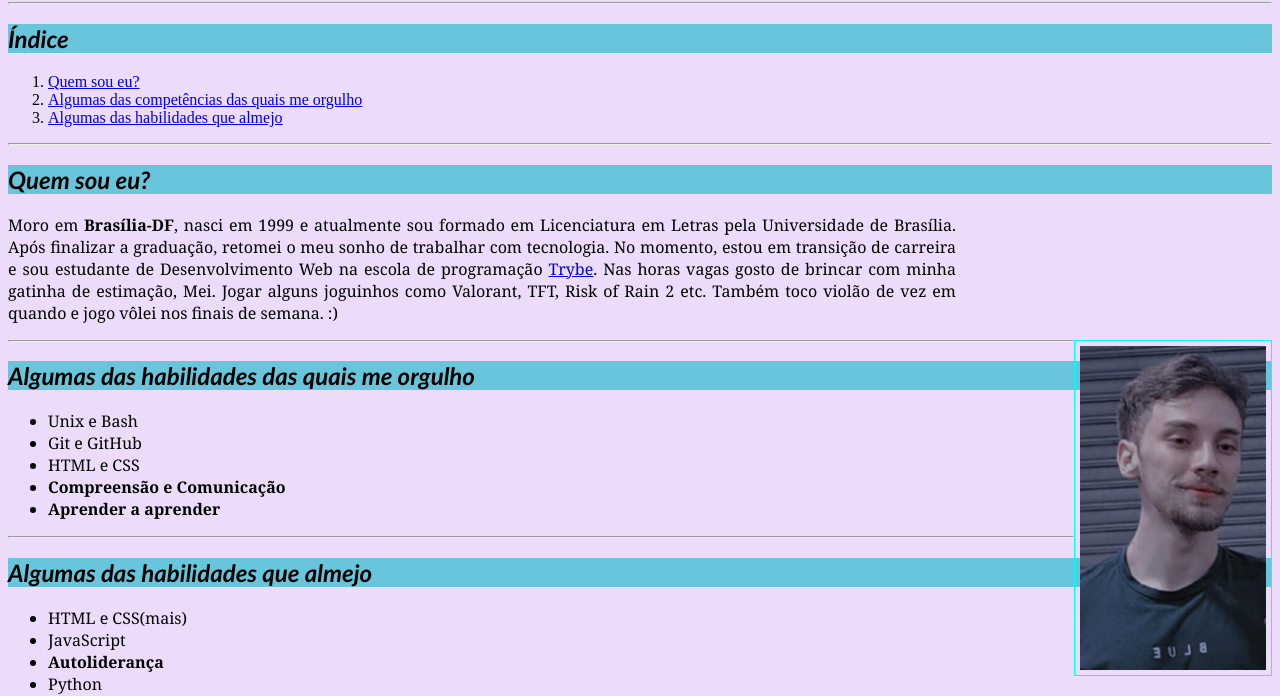
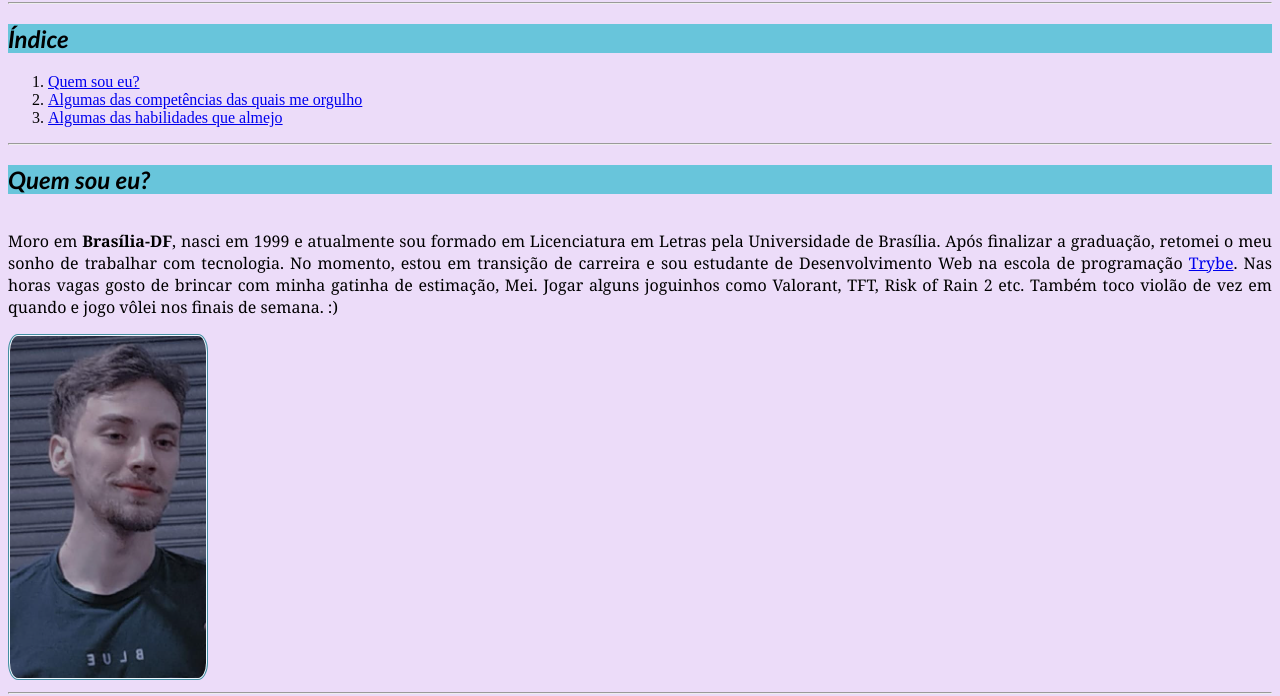
Before and after one commit to coelhoreinaldo/coelhoreinaldo.github.io, a plain HTML site: page index.html in a window 1280 px wide. Shown: the part 123-819 px from the top of the page. Drawn offline with Linux system fonts and the light colour scheme.

```diff
--- a/index.html
+++ b/index.html
@@ -19,8 +19,8 @@
       <li><a href="#skills2">Algumas das habilidades que almejo</a></li>
     </ol>
     <hr />
-    <h2>Quem sou eu?</h2>
     <div>
+      <h2>Quem sou eu?</h2>
       <p id="whoami">
         Moro em <strong>Brasília-DF</strong>, nasci em 1999 e atualmente sou
         formado em Licenciatura em Letras pela Universidade de Brasília. Após
@@ -32,8 +32,8 @@
         joguinhos como Valorant, TFT, Risk of Rain 2 etc. Também toco violão de
         vez em quando e jogo vôlei nos finais de semana. :)
       </p>
+      <img src="me.png" alt="Reinaldo com sua camiseta favorita" id="me"/>
     </div>
-    <div><img src="me.png" alt="Reinaldo com sua camiseta favorita" id="me"/></div>
     <hr />
     <h2 id="skills">Algumas das habilidades das quais me orgulho</h2>
     <ul>
--- a/style.css
+++ b/style.css
@@ -2,8 +2,10 @@
 body{
     background-color: #ecdcf9;
 }
+
 h1,h2{
-    background-color: #68C5DB; font-family: 'Trebuchet MS', 'Lucida Sans Unicode', 'Lucida Grande', 'Lucida Sans', Arial, sans-serif; font-style: italic;
+    background-color: #68C5DB;
+    font-family: 'Trebuchet MS', 'Lucida Sans Unicode', 'Lucida Grande', 'Lucida Sans', Arial, sans-serif; font-style: italic;
 }
 
 #name{
@@ -15,17 +17,16 @@
 }
 
 div p{
-    text-align: justify ;
-    width: 75%;
+    text-align: justify;
+    float: left;
 }
 
-img{
-    border: 0.5px solid aqua;
-    padding: 5px;
-    float: right;
-    margin: left;
-    max-width: 186px;
-
+img#me{
+    border: 1px double #448fa3;
+    border-radius: 5%;
+    padding: 1px;
+    position: relative;
+    background-color: aliceblue;
 }
 
 
```
